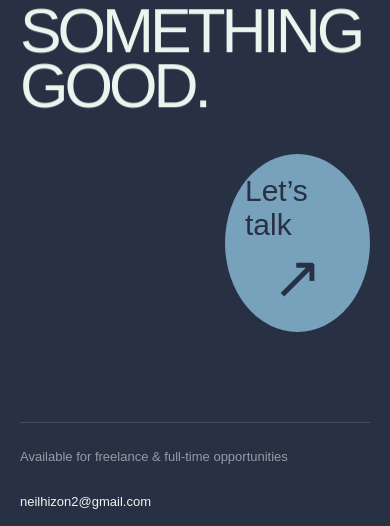
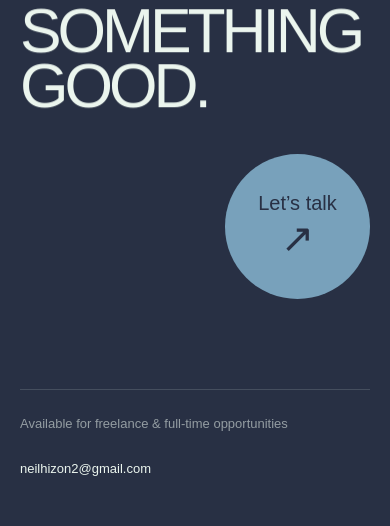
Before and after one commit to NeilHizon11/Portfolio, a plain HTML site: page index.html in a window 390 px wide. Shown: the part 5512-6038 px from the top of the page. Drawn offline with nearby package versions, Linux system fonts and the light colour scheme; a script that the page names is missing.

Commit message:
mobile style update

```diff
--- a/css/style.css
+++ b/css/style.css
@@ -970,6 +970,10 @@
     width: 145px;
     margin-top: 40px;
     padding: 20px;
+    font-size: 20px;
+  }
+  .contact-cta__button-icon {
+    font-size: 40px;
   }
   .contact-cta__bottom {
     flex-direction: column;
```
